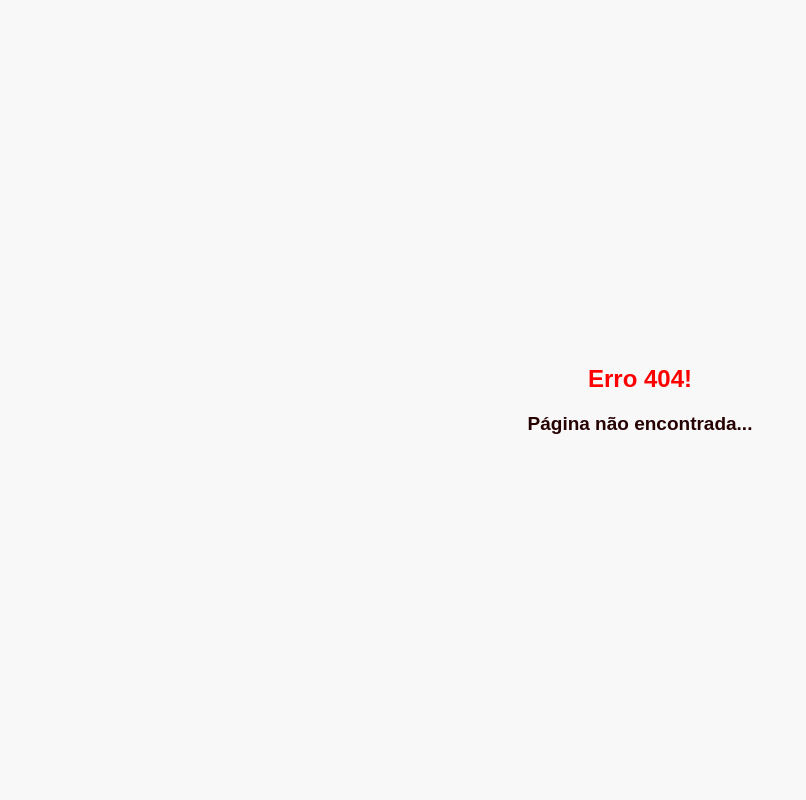
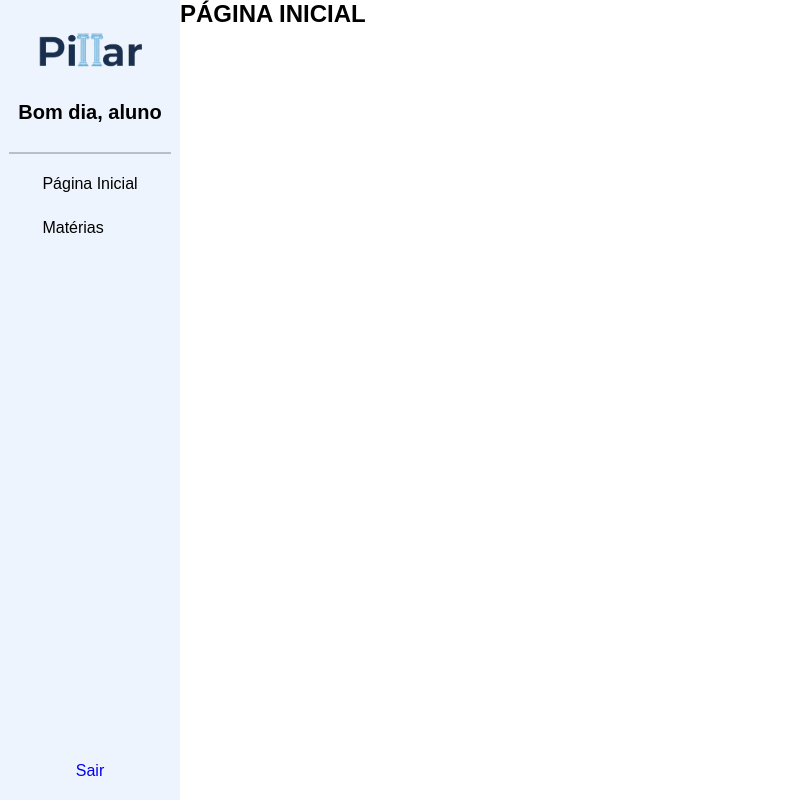
Before and after one commit to flavingimenes/TrabalhoUnivagPillar, a React (Vite) app: page /home in a window 1280 px wide. Before the commit this address had no page. Shown: the whole page, without its empty margins (0-806 px from the left). Built offline with nearby package versions, Linux system fonts and the light colour scheme; the HTML template or start-up script is replaced by a standard one.

Commit message:
progess commit
pages configurations and the principal page addition

```diff
--- a/src/App.jsx
+++ b/src/App.jsx
@@ -2,6 +2,8 @@ import { BrowserRouter, Routes, Route } from "react-router-dom";
 import Login from './pages/Forms/Login'
 import Register from './pages/Forms/Register'
 import ErrorPage from './pages/error/ErrorPage'
+import Home from './pages/Home/Home'
+import Materias from './pages/materias/Materias'
 
 function App() {
   return (
@@ -10,6 +12,8 @@ function App() {
         <Route path="/" element={<Login />} />
         <Route path="/register" element={<Register />} />
         <Route path="*" element={<ErrorPage />} />
+        <Route path="/home" element={<Home />} />
+        <Route path="/materias" element={<Materias />} />
       </Routes>
     </BrowserRouter>
   )
--- /dev/null
+++ b/src/components/SideBar.css
@@ -0,0 +1,39 @@
+.sidebar {
+    margin: 0;
+    padding: 0;
+    display: flex;
+    width: auto;
+    height: 100vh;
+    flex-direction: column;
+    align-items: center;
+    background-color: #72a5ea1f;
+}
+
+.logo-sidebar{
+    width: 180px;
+    margin-top: 20px;
+}
+
+.line{
+    border: 0.01em solid #00000038;
+    margin-left: auto;
+    margin-right: auto;
+    padding-right: 80px;
+    padding-left: 80px;
+    margin-top: 8px;
+    margin-bottom: 8px;
+}
+
+
+.sidebar-link{
+    color: black;
+    padding-top: 0.8rem;
+    padding-bottom: 0.8rem;
+    text-decoration: none;
+}
+
+.logout-bottom{
+    margin-top: auto;
+    margin-bottom: 20px;
+    text-decoration: none;
+}
--- /dev/null
+++ b/src/components/SideBar.jsx
@@ -0,0 +1,26 @@
+import React from 'react'
+import './SideBar.css'
+import logoPillar from '../assets/PillarLogo-removebg.png'
+import Home from '../pages/Home/Home'
+import { Link } from 'react-router-dom'
+import Materias from '../pages/materias/Materias'
+import login from '../pages/Forms/Login'
+
+const SideBar = () => {
+  return (
+    <>
+    <div className='sidebar'>
+        <img src={logoPillar} alt="logo pillar" className='logo-sidebar'/>
+        <h2 style={{fontSize: "20px", marginTop: "20px", marginBottom: "20px"}}>Bom dia, aluno</h2>
+        <hr className='line'/>
+        <div style={{display:"grid"}}>
+            <Link to="/home" className='sidebar-link'>Página Inicial </Link>
+            <Link to="/materias" className='sidebar-link'>Matérias</Link>
+        </div>
+        <Link to="/" className='logout-bottom'>Sair</Link>
+    </div>
+    </>
+  )
+}
+
+export default SideBar
--- a/src/pages/Forms/Login.jsx
+++ b/src/pages/Forms/Login.jsx
@@ -15,7 +15,7 @@ const Login = () => {
             <br />
             <input type="password" id="senha" name="senha" placeholder='Senha' />
           </form>
-          <button>Entrar!</button>
+          <Link to="/home" className='button'>Entrar!</Link>
           <br />
           <Link to="/register">Criar nova conta</Link>
         </div>
--- a/src/pages/Forms/form.css
+++ b/src/pages/Forms/form.css
@@ -18,18 +18,18 @@
     text-align: center;
 }
 
-.login-div > button{
+.button{
     margin-top: 15px;
     padding: 10px;
     border: none;
     border-radius: 5px;
     background-color: #205ad7;
-    color: white;
+    color: white !important;
     font-size: 16px;
     cursor: pointer;
 }
 
-.login-div > button:hover{
+.button:hover{
     background-color: #3352ae;
 }
 
--- /dev/null
+++ b/src/pages/Home/Home.css
@@ -0,0 +1,7 @@
+.root-home {
+    margin: 0;
+    padding: 0;
+    box-sizing: border-box;
+    font-family: Arial, Helvetica, sans-serif;
+    display: flex;
+}
--- /dev/null
+++ b/src/pages/Home/Home.jsx
@@ -0,0 +1,18 @@
+import React from 'react'
+import './Home.css'
+import SideBar from '../../components/SideBar'
+
+const Home = () => {
+  return (
+    <>
+    <div className='root-home'>
+        <SideBar />
+        <div>
+            <h2>PÁGINA INICIAL</h2>
+        </div>
+    </div>
+    </>
+  )
+}
+
+export default Home
--- /dev/null
+++ b/src/pages/materias/Materias.css
@@ -0,0 +1,7 @@
+.root-home {
+    margin: 0;
+    padding: 0;
+    box-sizing: border-box;
+    font-family: Arial, Helvetica, sans-serif;
+    display: flex;
+}
--- /dev/null
+++ b/src/pages/materias/Materias.jsx
@@ -0,0 +1,18 @@
+import React from 'react'
+import './Materias.css'
+import SideBar from '../../components/SideBar'
+
+const Materias = () => {
+  return (
+    <>
+    <div className='root-home'>
+        <SideBar />
+        <div>
+            <h2>MATÉRIAS</h2>
+        </div>
+    </div>
+    </>
+  )
+}
+
+export default Materias
```
